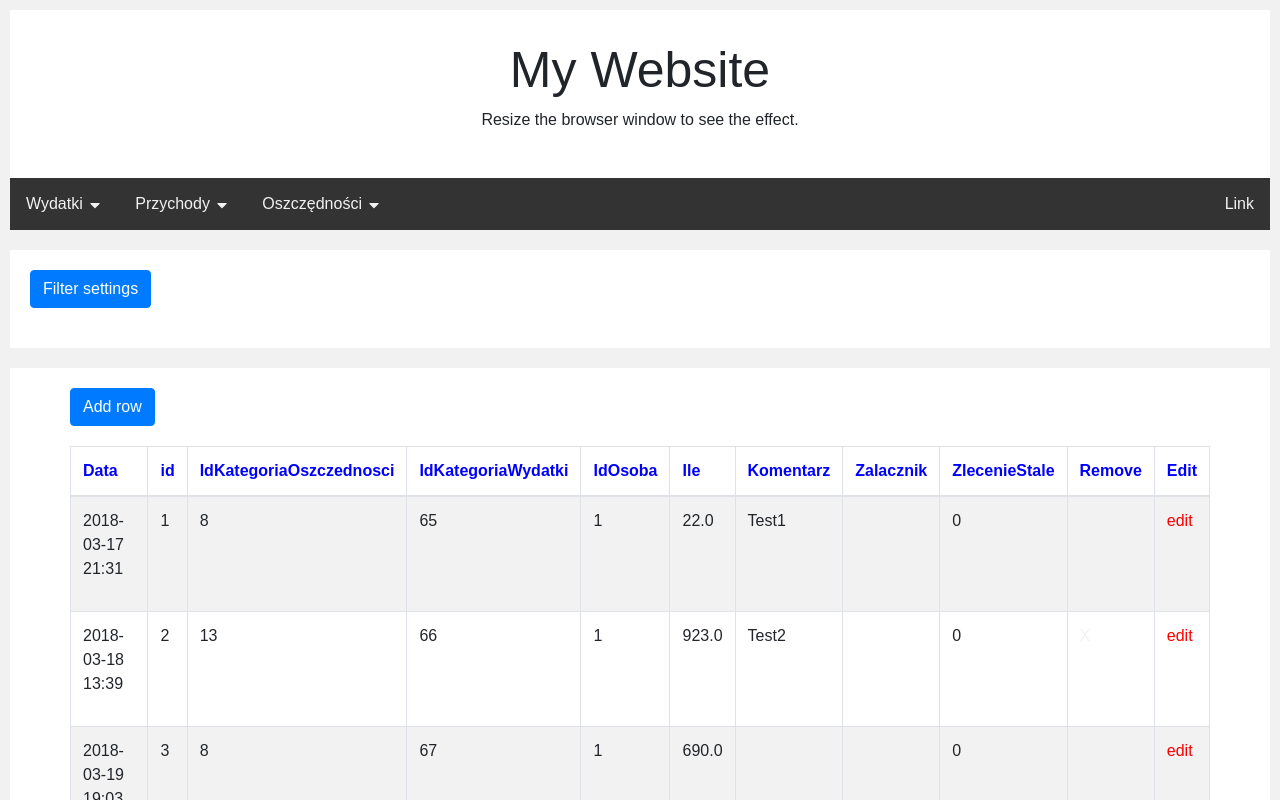
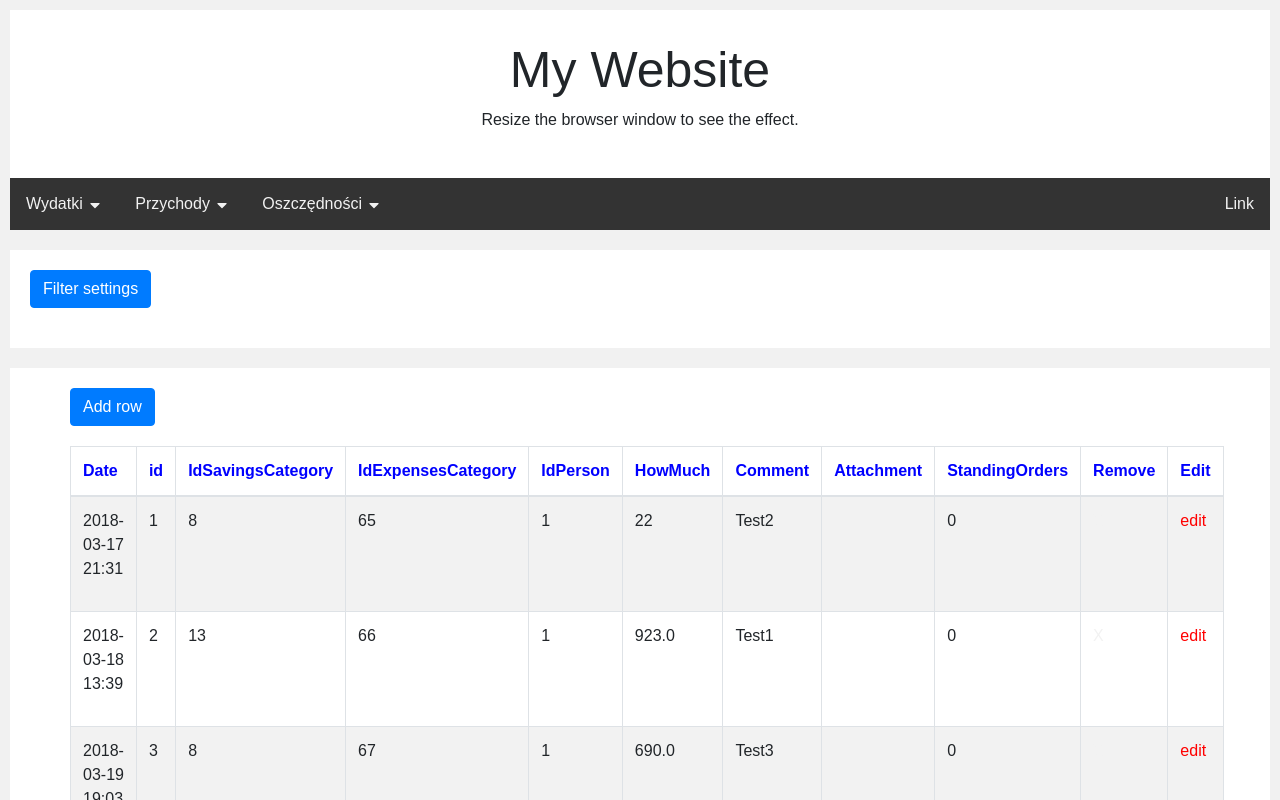
Before and after one commit to Nyweron/finances, a React (Create React App) app: page /expense in a window 1280 px wide. Shown: the top 800 px of the page. Built offline with nearby package versions, Linux system fonts and the light colour scheme; data requests are answered from the project's data file.

Commit message:
Translate expenses on english, make same changes in expenseEdit

```diff
--- a/db.json
+++ b/db.json
@@ -1,213 +1,213 @@
 {
   "expense": [
     {
-      "Data": "2018-03-17 21:31",
+      "Date": "2018-03-17 21:31",
       "id": "1",
-      "IdKategoriaOszczednosci": "8",
-      "IdKategoriaWydatki": "65",
-      "IdOsoba": "1",
-      "Ile": "22.0",
-      "Komentarz": "Test1",
-      "Zalacznik": "",
-      "ZlecenieStale": "0"
+      "IdSavingsCategory": "8",
+      "IdExpensesCategory": "65",
+      "IdPerson": "1",
+      "HowMuch": 22.0,
+      "Comment": "Test2",
+      "Attachment": "",
+      "StandingOrders": "0"
     },
     {
-      "Data": "2018-03-18 13:39",
+      "Date": "2018-03-18 13:39",
       "id": "2",
-      "IdKategoriaOszczednosci": "13",
-      "IdKategoriaWydatki": "66",
-      "IdOsoba": "1",
-      "Ile": "923.0",
-      "Komentarz": "Test2",
-      "Zalacznik": "",
-      "ZlecenieStale": "0"
+      "IdSavingsCategory": "13",
+      "IdExpensesCategory": "66",
+      "IdPerson": "1",
+      "HowMuch": "923.0",
+      "Comment": "Test1",
+      "Attachment": "",
+      "StandingOrders": "0"
     },
     {
-      "Data": "2018-03-19 19:03",
+      "Date": "2018-03-19 19:03",
       "id": "3",
-      "IdKategoriaOszczednosci": "8",
-      "IdKategoriaWydatki": "67",
-      "IdOsoba": "1",
-      "Ile": "690.0",
-      "Komentarz": "",
-      "Zalacznik": "",
-      "ZlecenieStale": "0"
+      "IdSavingsCategory": "8",
+      "IdExpensesCategory": "67",
+      "IdPerson": "1",
+      "HowMuch": "690.0",
+      "Comment": "Test3",
+      "Attachment": "",
+      "StandingOrders": "0"
     },
     {
-      "Data": "2018-03-19 19:04",
+      "Date": "2018-03-19 19:04",
       "id": "4",
-      "IdKategoriaOszczednosci": "8",
-      "IdKategoriaWydatki": "5",
-      "IdOsoba": "1",
-      "Ile": "5.7",
-      "Komentarz": "",
-      "Zalacznik": "",
-      "ZlecenieStale": "0"
+      "IdSavingsCategory": "8",
+      "IdExpensesCategory": "5",
+      "IdPerson": "1",
+      "HowMuch": "5.7",
+      "Comment": "Test4",
+      "Attachment": "",
+      "StandingOrders": "0"
     },
     {
-      "Data": "2018-03-19 19:22",
+      "Date": "2018-03-19 19:22",
       "id": "5",
-      "IdKategoriaOszczednosci": "7",
-      "IdKategoriaWydatki": "68",
-      "IdOsoba": "1",
-      "Ile": "130.0",
-      "Komentarz": "",
-      "Zalacznik": "",
-      "ZlecenieStale": "0"
+      "IdSavingsCategory": "7",
+      "IdExpensesCategory": "68",
+      "IdPerson": "1",
+      "HowMuch": "130.0",
+      "Comment": "",
+      "Attachment": "",
+      "StandingOrders": "0"
     },
     {
-      "Data": "2018-03-20 16:33",
+      "Date": "2018-03-20 16:33",
       "id": "6",
-      "IdKategoriaOszczednosci": "8",
-      "IdKategoriaWydatki": "5",
-      "IdOsoba": "1",
-      "Ile": "12.0",
-      "Komentarz": "",
-      "Zalacznik": "",
-      "ZlecenieStale": "0"
+      "IdSavingsCategory": "8",
+      "IdExpensesCategory": "5",
+      "IdPerson": "1",
+      "HowMuch": "12.0",
+      "Comment": "",
+      "Attachment": "",
+      "StandingOrders": "0"
     },
     {
-      "Data": "2018-03-20 16:22",
+      "Date": "2018-03-20 16:22",
       "id": "7",
-      "IdKategoriaOszczednosci": "8",
-      "IdKategoriaWydatki": "69",
-      "IdOsoba": "1",
-      "Ile": "100.0",
-      "Komentarz": "",
-      "Zalacznik": "",
-      "ZlecenieStale": "0"
+      "IdSavingsCategory": "8",
+      "IdExpensesCategory": "69",
+      "IdPerson": "1",
+      "HowMuch": "100.0",
+      "Comment": "",
+      "Attachment": "",
+      "StandingOrders": "0"
     },
     {
-      "Data": "2018-03-20 16:22",
+      "Date": "2018-03-20 16:22",
       "id": "8",
-      "IdKategoriaOszczednosci": "8",
-      "IdKategoriaWydatki": "15",
-      "IdOsoba": "1",
-      "Ile": "20.0",
-      "Komentarz": "",
-      "Zalacznik": "",
-      "ZlecenieStale": "0"
+      "IdSavingsCategory": "8",
+      "IdExpensesCategory": "15",
+      "IdPerson": "1",
+      "HowMuch": "20.0",
+      "Comment": "",
+      "Attachment": "",
+      "StandingOrders": "0"
     },
     {
-      "Data": "2018-03-21 16:23",
+      "Date": "2018-03-21 16:23",
       "id": "9",
-      "IdKategoriaOszczednosci": "8",
-      "IdKategoriaWydatki": "5",
-      "IdOsoba": "1",
-      "Ile": "6.5",
-      "Komentarz": "",
-      "Zalacznik": "",
-      "ZlecenieStale": "0"
+      "IdSavingsCategory": "8",
+      "IdExpensesCategory": "5",
+      "IdPerson": "1",
+      "HowMuch": "6.5",
+      "Comment": "",
+      "Attachment": "",
+      "StandingOrders": "0"
     },
     {
-      "Data": "2018-03-22 19:58",
+      "Date": "2018-03-22 19:58",
       "id": "10",
-      "IdKategoriaOszczednosci": "8",
-      "IdKategoriaWydatki": "5",
-      "IdOsoba": "1",
-      "Ile": "16.5",
-      "Komentarz": "",
-      "Zalacznik": "",
-      "ZlecenieStale": "0"
+      "IdSavingsCategory": "8",
+      "IdExpensesCategory": "5",
+      "IdPerson": "1",
+      "HowMuch": "16.5",
+      "Comment": "",
+      "Attachment": "",
+      "StandingOrders": "0"
     },
     {
-      "Data": "2018-03-22 21:39",
+      "Date": "2018-03-22 21:39",
       "id": "11",
-      "IdKategoriaOszczednosci": "12",
-      "IdKategoriaWydatki": "70",
-      "IdOsoba": "1",
-      "Ile": "2248.0",
-      "Komentarz": "",
-      "Zalacznik": "",
-      "ZlecenieStale": "0"
+      "IdSavingsCategory": "12",
+      "IdExpensesCategory": "70",
+      "IdPerson": "1",
+      "HowMuch": "2248.0",
+      "Comment": "",
+      "Attachment": "",
+      "StandingOrders": "0"
     },
     {
-      "Data": "2018-03-23 14:21",
+      "Date": "2018-03-23 14:21",
       "id": "12",
-      "IdKategoriaOszczednosci": "8",
-      "IdKategoriaWydatki": "5",
-      "IdOsoba": "1",
-      "Ile": "6.0",
-      "Komentarz": "",
-      "Zalacznik": "",
-      "ZlecenieStale": "0"
+      "IdSavingsCategory": "8",
+      "IdExpensesCategory": "5",
+      "IdPerson": "1",
+      "HowMuch": "6.0",
+      "Comment": "",
+      "Attachment": "",
+      "StandingOrders": "0"
     },
     {
-      "Data": "2018-03-24 22:17",
+      "Date": "2018-03-24 22:17",
       "id": "13",
-      "IdKategoriaOszczednosci": "8",
-      "IdKategoriaWydatki": "54",
-      "IdOsoba": "1",
-      "Ile": "30.5",
-      "Komentarz": "Kabel do ładowania telefonu 11zł kupiłem 2x, przesyłka 8,50",
-      "Zalacznik": "",
-      "ZlecenieStale": "0"
+      "IdSavingsCategory": "8",
+      "IdExpensesCategory": "54",
+      "IdPerson": "1",
+      "HowMuch": "30.5",
+      "Comment": "Kabel do ładowania telefonu 11zł kupiłem 2x, przesyłka 8,50",
+      "Attachment": "",
+      "StandingOrders": "0"
     },
     {
-      "Data": "2018-03-23 22:18",
+      "Date": "2018-03-23 22:18",
       "id": "14",
-      "IdKategoriaOszczednosci": "8",
-      "IdKategoriaWydatki": "4",
-      "IdOsoba": "1",
-      "Ile": "123.5",
-      "Komentarz": "Piwo, pizza, shoty z Jarek i Dawid",
-      "Zalacznik": "",
-      "ZlecenieStale": "0"
+      "IdSavingsCategory": "8",
+      "IdExpensesCategory": "4",
+      "IdPerson": "1",
+      "HowMuch": "123.5",
+      "Comment": "Piwo, pizza, shoty z Jarek i Dawid",
+      "Attachment": "",
+      "StandingOrders": "0"
     },
     {
-      "Data": "2018-03-25 14:57",
+      "Date": "2018-03-25 14:57",
       "id": "15",
-      "IdKategoriaOszczednosci": "8",
-      "IdKategoriaWydatki": "52",
-      "IdOsoba": "1",
-      "Ile": "589.0",
-      "Komentarz": "Myjka ciśnieniowe lavara",
-      "Zalacznik": "",
-      "ZlecenieStale": "0"
+      "IdSavingsCategory": "8",
+      "IdExpensesCategory": "52",
+      "IdPerson": "1",
+      "HowMuch": "589.0",
+      "Comment": "Myjka ciśnieniowe lavara",
+      "Attachment": "",
+      "StandingOrders": "0"
     },
     {
-      "Data": "2018-03-27 19:27",
+      "Date": "2018-03-27 19:27",
       "id": "17",
-      "IdKategoriaOszczednosci": "8",
-      "IdKategoriaWydatki": "5",
-      "IdOsoba": "1",
-      "Ile": "3.0",
-      "Komentarz": "Twarozek ",
-      "Zalacznik": "",
-      "ZlecenieStale": "0"
+      "IdSavingsCategory": "8",
+      "IdExpensesCategory": "5",
+      "IdPerson": "1",
+      "HowMuch": "3.0",
+      "Comment": "Twarozek ",
+      "Attachment": "",
+      "StandingOrders": "0"
     },
     {
-      "Data": "2018-03-27 19:30",
+      "Date": "2018-03-27 19:30",
       "id": "18",
-      "IdKategoriaOszczednosci": "7",
-      "IdKategoriaWydatki": "11",
-      "IdOsoba": "1",
-      "Ile": "1635.0",
-      "Komentarz": "Materac mkFoam Amerika",
-      "Zalacznik": "",
-      "ZlecenieStale": "0"
+      "IdSavingsCategory": "7",
+      "IdExpensesCategory": "11",
+      "IdPerson": "1",
+      "HowMuch": "1635.0",
+      "Comment": "Materac mkFoam Amerika",
+      "Attachment": "",
+      "StandingOrders": "0"
     },
     {
-      "Data": "2018-03-25 19:35",
+      "Date": "2018-03-25 19:35",
       "id": "19",
-      "IdKategoriaOszczednosci": "7",
-      "IdKategoriaWydatki": "53",
-      "IdOsoba": "1",
-      "Ile": "165.03",
-      "Komentarz": "Paliwo do c5",
-      "Zalacznik": "",
-      "ZlecenieStale": "0"
+      "IdSavingsCategory": "7",
+      "IdExpensesCategory": "53",
+      "IdPerson": "1",
+      "HowMuch": "165.03",
+      "Comment": "Paliwo do c5",
+      "Attachment": "",
+      "StandingOrders": "0"
     },
     {
-      "Data": "2018-03-28 18:03",
+      "Date": "2018-03-28 18:03",
       "id": "20",
-      "IdKategoriaOszczednosci": "8",
-      "IdKategoriaWydatki": "5",
-      "IdOsoba": "1",
-      "Ile": "13.0",
-      "Komentarz": "Sniadanie i drugie sniadanie, salatki (mango)",
-      "Zalacznik": "",
-      "ZlecenieStale": "0"
+      "IdSavingsCategory": "8",
+      "IdExpensesCategory": "5",
+      "IdPerson": "1",
+      "HowMuch": "13.0",
+      "Comment": "Sniadanie i drugie sniadanie, salatki (mango)",
+      "Attachment": "",
+      "StandingOrders": "0"
     }
   ]
 }
--- a/src/component/expense/expenseEdit.js
+++ b/src/component/expense/expenseEdit.js
@@ -59,12 +59,11 @@ class ExpenseEdit extends Component {
                     <label className={"col-sm-2 col-form-label"}>Kwota</label>
                     <div className={"col-sm-10"}>
                       <Field
-                        name="Ile"
+                        name="HowMuch"
                         component="input"
                         type="number"
                         placeholder="Kwota"
                         className={"form-control"}
-                        value={this.props.row.Ile}
                       />
                     </div>
                   </div>
@@ -72,12 +71,12 @@ class ExpenseEdit extends Component {
                     <label className={"col-sm-2 col-form-label"}>Na co</label>
                     <div className={"col-sm-10"}>
                       <Field
-                        name="forWhat"
+                        name="IdExpensesCategory"
                         component="select"
                         className={"custom-select"}
                       >
                         <option />
-                        <option value="56">Artykuły spożywcze</option>
+                        <option value="67">Artykuły spożywcze</option>
                         <option value="77">Lekarz</option>
                         <option value="88">Samochód</option>
                       </Field>
@@ -150,7 +149,7 @@ class ExpenseEdit extends Component {
                     <label className={"col-sm-2 col-form-label"}>Kto</label>
                     <div className={"col-sm-10"}>
                       <Field
-                        name="who"
+                        name="IdPerson"
                         component="select"
                         className={"form-control"}
                       >
@@ -168,7 +167,7 @@ class ExpenseEdit extends Component {
                     </label>
                     <div className={"col-sm-10"}>
                       <Field
-                        name="Komentarz"
+                        name="Comment"
                         component="textarea"
                         placeholder="Komentarz"
                         className={"form-control"}
```
Also changed, not shown: src/json/expenses.json (+152 -152 lines).
